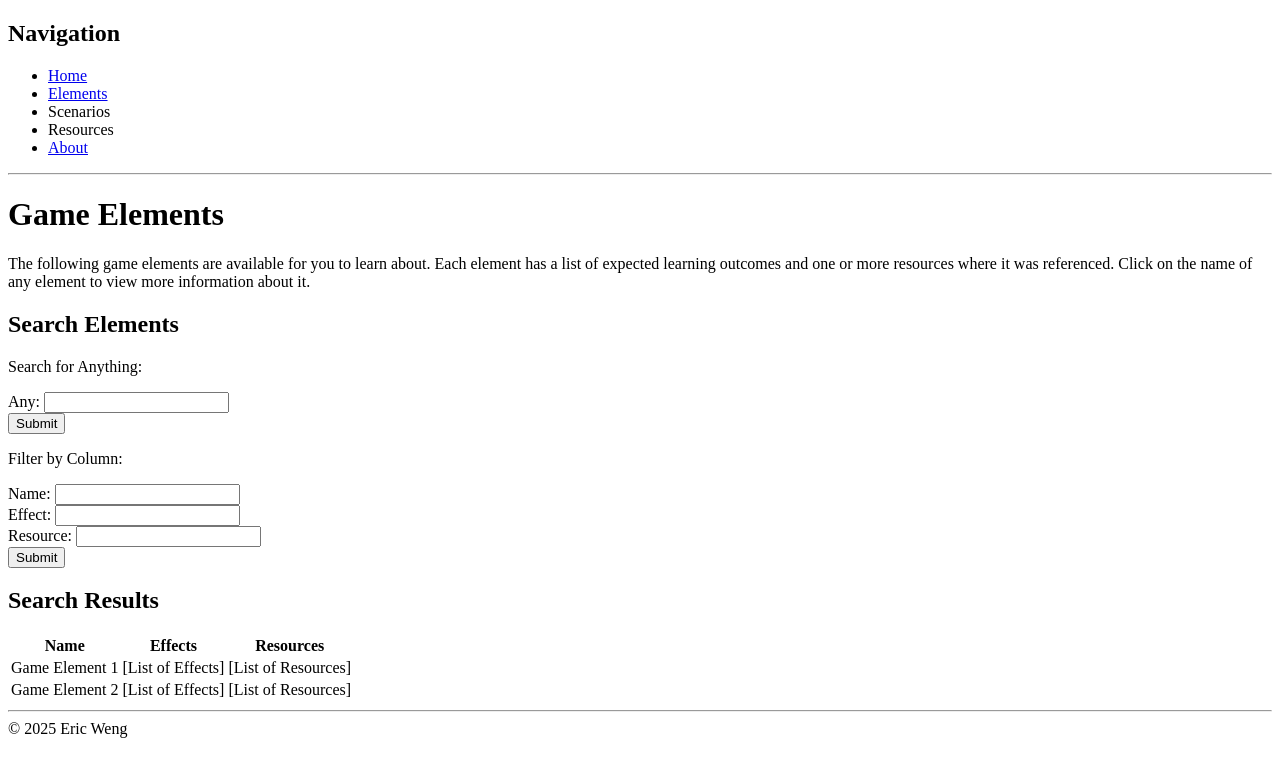
After one commit to qgt7zm/capstone-project, a Django app: page /elements in a window 1280 px wide. The commit adds this page. Shown: the top 777 px of the page. Run offline with Django 5.2, Linux system fonts and the light colour scheme.

Commit message:
Create elements page

```diff
--- a/myapp/templates/myapp/base.html
+++ b/myapp/templates/myapp/base.html
@@ -14,7 +14,7 @@
     <h1>Navigation</h1>
     <ul>
         <li><a href="{% url 'myapp:home' %}">Home</a></li>
-        <li>Elements</li>
+        <li><a href="{% url 'myapp:elements' %}">Elements</a></li>
         <li>Scenarios</li>
         <li>Resources</li>
         <li><a href="{% url 'myapp:about' %}">About</a></li>
--- /dev/null
+++ b/myapp/templates/myapp/elements.html
@@ -0,0 +1,71 @@
+{% extends "myapp/base.html" %}
+
+<!--Metadata-->
+{% block description %}Gamification learning tool game elements{% endblock %}
+{% block title %}Elements – Gamification Learning Tool{% endblock %}
+
+<!--Main Content-->
+{% block main %}
+<h1>Game Elements</h1>
+
+<p>
+    The following game elements are available for you to learn about.
+    Each element has a list of expected learning outcomes and one or more resources
+    where it was referenced.
+    Click on the name of any element to view more information about it.
+</p>
+
+<h2>Search Elements</h2>
+
+<p>Search for Anything:</p>
+
+<form>
+    <div>
+        <label for="any">Any:</label>
+        <input type="text" id="any" name="any">
+    </div>
+    <div>
+        <input type="submit" value="Submit">
+    </div>
+</form>
+
+<p>Filter by Column:</p>
+
+<form>
+    <div>
+        <label for="name">Name:</label>
+        <input type="text" id="name" name="name">
+    </div>
+    <div>
+        <label for="effect">Effect:</label>
+        <input type="text" id="effect" name="effect">
+    </div>
+    <div>
+        <label for="resource">Resource:</label>
+        <input type="text" id="resource" name="resource">
+    </div>
+    <div>
+        <input type="submit" value="Submit">
+    </div>
+</form>
+
+<h2>Search Results</h2>
+
+<table>
+    <tr>
+        <th>Name</th>
+        <th>Effects</th>
+        <th>Resources</th>
+    </tr>
+    <tr>
+        <td>Game Element 1</td>
+        <td>[List of Effects]</td>
+        <td>[List of Resources]</td>
+    </tr>
+    <tr>
+        <td>Game Element 2</td>
+        <td>[List of Effects]</td>
+        <td>[List of Resources]</td>
+    </tr>
+</table>
+{% endblock %}
--- a/myapp/urls.py
+++ b/myapp/urls.py
@@ -10,5 +10,6 @@ app_name = "myapp"
 urlpatterns = [
     path("", views.index, name="index"),
     path("home", views.home, name="home"),
+    path("elements", views.elements, name="elements"),
     path("about", views.about, name="about"),
 ]
--- a/myapp/views.py
+++ b/myapp/views.py
@@ -16,6 +16,12 @@ def home(request) -> HttpResponse:
         "myapp/home.html"
     )
 
+def elements(request) -> HttpResponse:
+    return render(
+        request,
+        "myapp/elements.html"
+    )
+
 def about(request) -> HttpResponse:
     return render(
         request,
```
